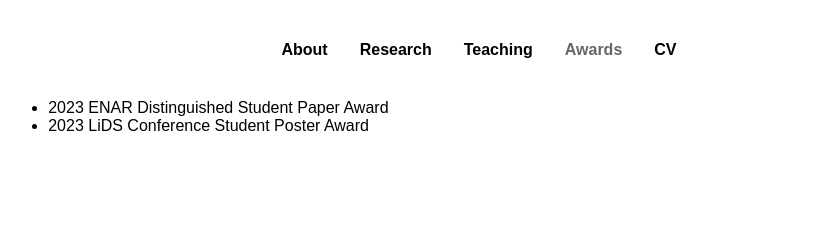
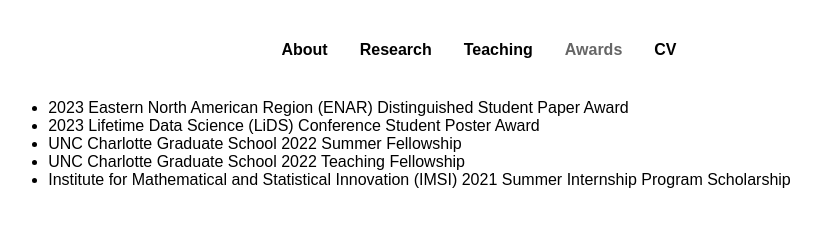
Before and after one commit to xining1/xining1.github.io, a plain HTML site: page awards.html in a window 1280 px wide. Shown: the part 111-338 px from the top of the page, without its empty margins (161-982 px from the left). Drawn offline with Linux system fonts and the light colour scheme.

Commit message:
Update awards.html

```diff
--- a/awards.html
+++ b/awards.html
@@ -59,8 +59,11 @@
 </nav>
 <div class="content">
   <ul>
-    <li>2023 ENAR Distinguished Student Paper Award</li>
-    <li>2023 LiDS Conference Student Poster Award</li>
+    <li>2023 Eastern North American Region (ENAR) Distinguished Student Paper Award</li>
+    <li>2023 Lifetime Data Science (LiDS) Conference Student Poster Award</li>
+    <li>UNC Charlotte Graduate School 2022 Summer Fellowship </li>
+    <li>UNC Charlotte Graduate School 2022 Teaching Fellowship </li>
+    <li>Institute for Mathematical and Statistical Innovation (IMSI) 2021 Summer Internship Program Scholarship</li>
   </ul>
 </div>
 </body>
```
